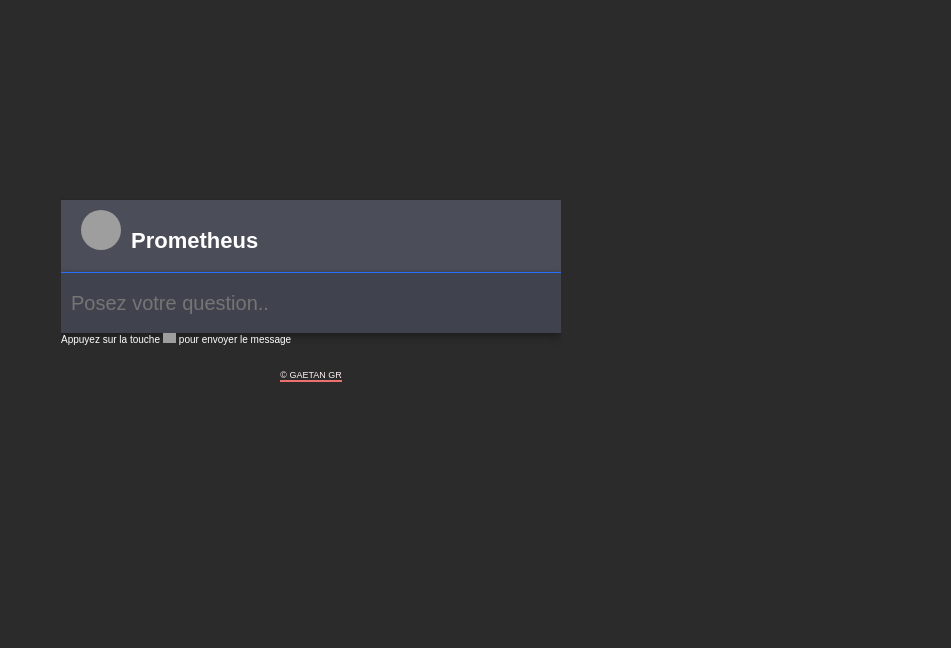
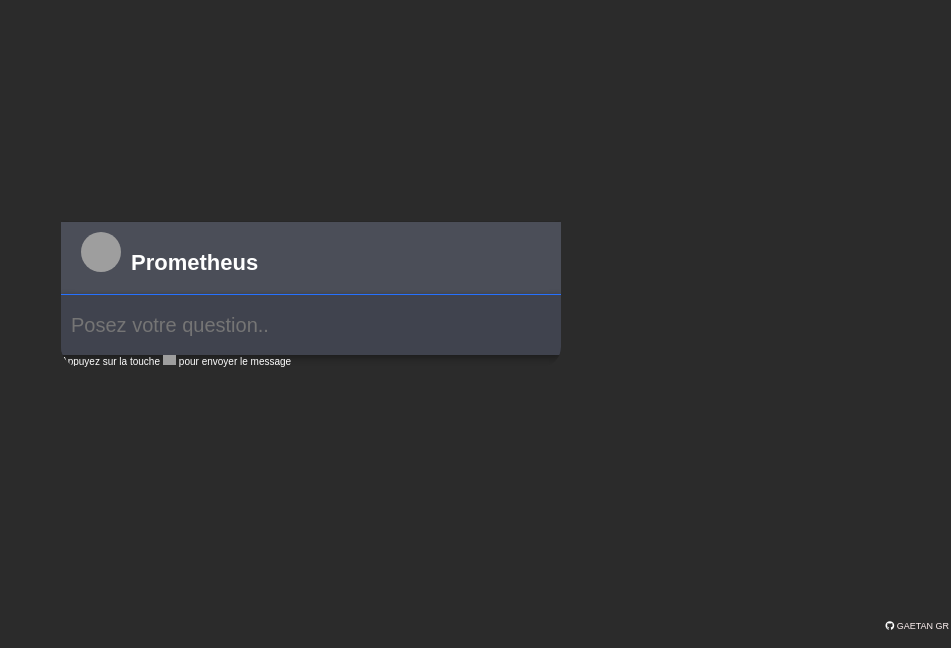
Before and after one commit to Mcflan-7/P7_prometheus, a Flask app: page / in a window 1280 px wide. Shown: the part 152-800 px from the top of the page, without its empty margins (329-1280 px from the left). Run offline with Flask 2, Linux system fonts and the light colour scheme; some libraries are stand-ins or nearby versions; grey boxes are pictures that could not be loaded.

Commit message:
fix footer for production release

```diff
--- a/prometheus/static/css/style.css
+++ b/prometheus/static/css/style.css
@@ -19,6 +19,15 @@ body {
 
 header {
   background-color: #4b4e58;
+}
+
+#footer-bottom {
+  right: 2px;
+  bottom: 2px;
+  position: absolute;
+  height: 50px;
+  margin-top: -50px;
+
 }
 
 header a {
--- a/prometheus/templates/index.html
+++ b/prometheus/templates/index.html
@@ -50,10 +50,10 @@
        <span style="font-size: 10px;">
          Appuyez sur la touche <img src="https://img.icons8.com/officel/452/enter-key.png" height="10px" alt="ddd" > pour envoyer le message</span>
       <!-- Prometheus chatbox END-->
-      <footer id="">
+      <footer id="footer-bottom">
          <br>
          <p style="text-align: center; font-size:xx-small" >
-          <a href="https://github.com/gaetangr/gaetangr/blob/main/README.md">© GAETAN GR</a>
+          <i class="fab fa-github"></i> <a style="border-bottom: 0px;" href="https://github.com/gaetangr/gaetangr/blob/main/README.md">GAETAN GR</a>
          </p>
       </footer>
 
```
Also changed, not shown: P7_grond_gaetan/P7_02_site.md (renamed from P7_grond_gaetan/P8_01_site.md), 1 other file.
